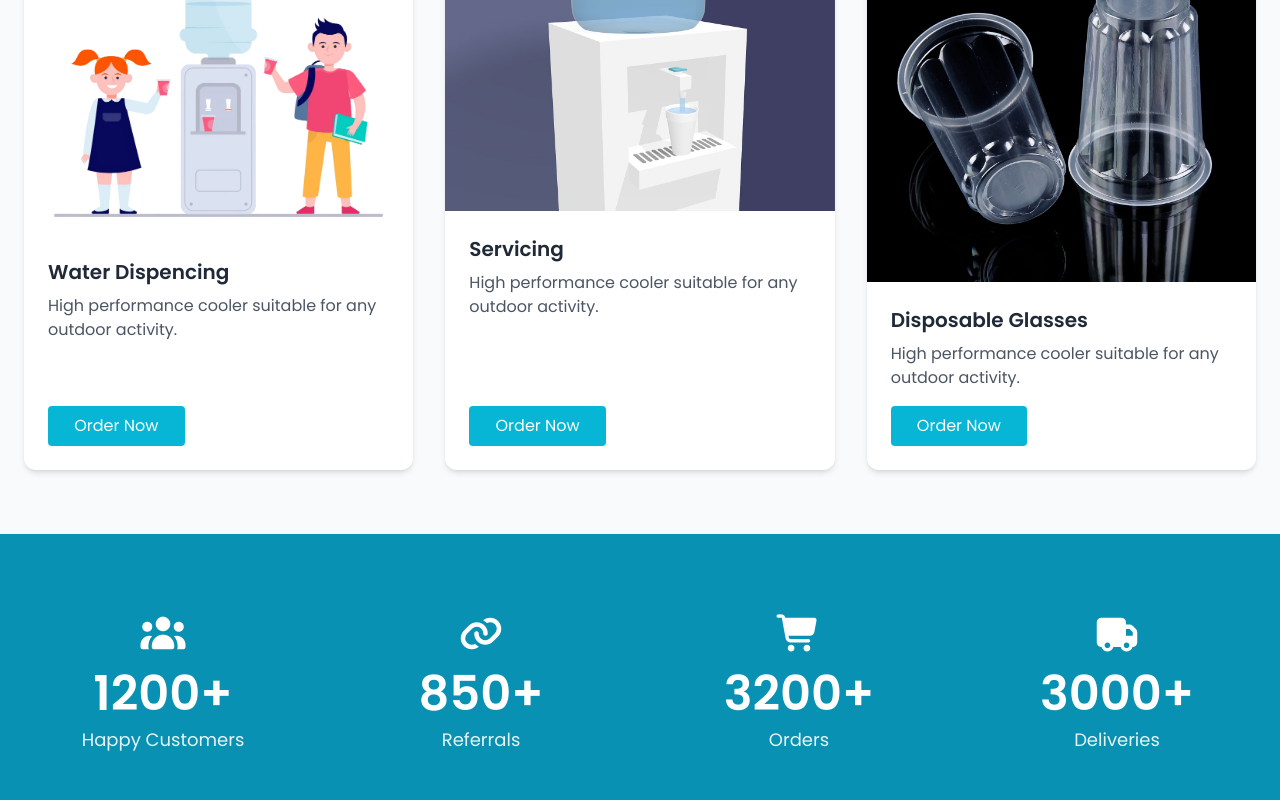
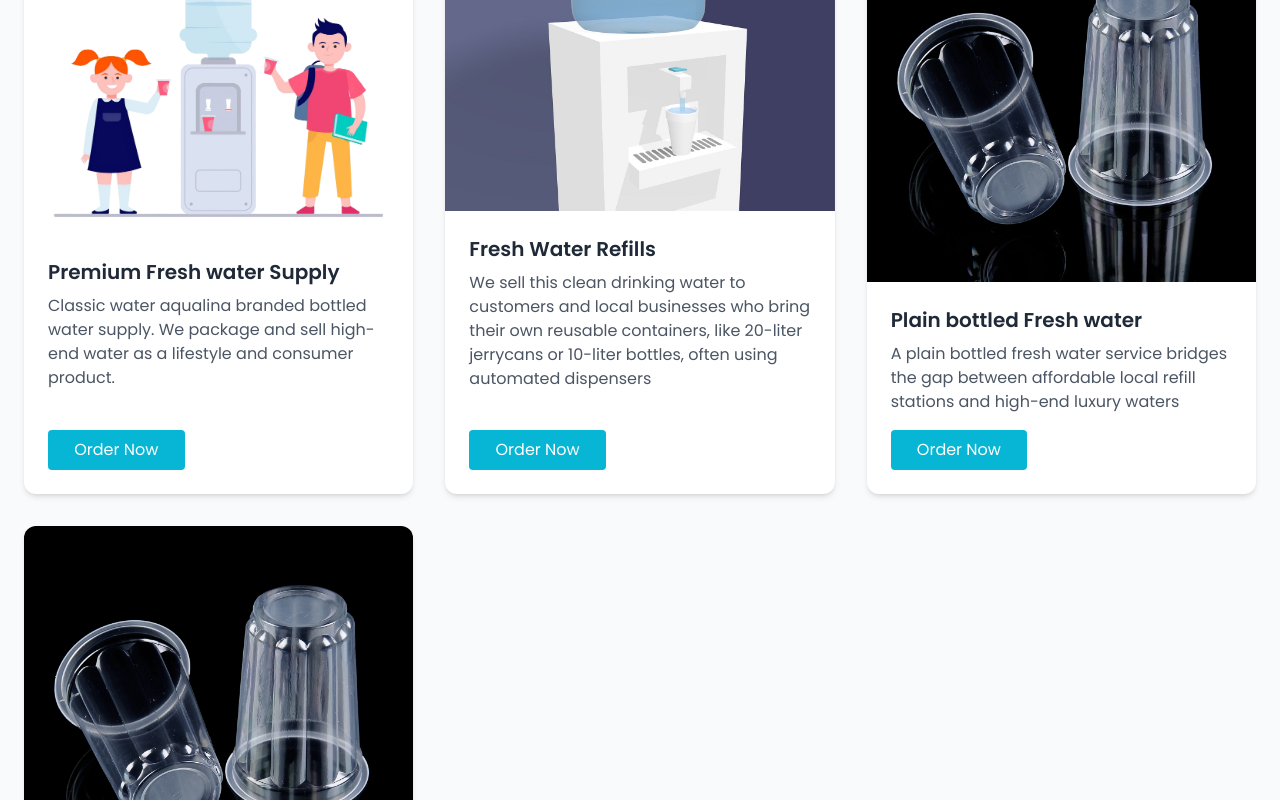
Before and after one commit to OMUCHAA/AQUALINA, a Vue app: page / in a window 1280 px wide. Shown: the part 2000-2800 px from the top of the page. Built offline with nearby package versions, Linux system fonts and the light colour scheme.

Commit message:
Updating the products section information.

```diff
--- a/src/components/pages/Home.vue
+++ b/src/components/pages/Home.vue
@@ -148,9 +148,12 @@
             alt=""
           />
           <div class="p-6 flex flex-col flex-1">
-            <h3 class="text-xl font-semibold mb-2 text-gray-800">Water Dispencing</h3>
+            <h3 class="text-xl font-semibold mb-2 text-gray-800">
+              Premium Fresh water Supply
+            </h3>
             <p class="text-gray-600 mb-4 flex-1">
-              High performance cooler suitable for any outdoor activity.
+              Classic water aqualina branded bottled water supply. We package and sell
+              high-end water as a lifestyle and consumer product.
             </p>
             <a
               href="https://wa.me/254780818238"
@@ -161,7 +164,7 @@
             </a>
           </div>
         </div>
-
+        <!-- Refills -->
         <div
           class="bg-white rounded-xl shadow-md overflow-hidden hover:shadow-2xl hover:-translate-y-2 transition-all duration-300 flex flex-col"
         >
@@ -172,9 +175,11 @@
             alt="Dispencer"
           />
           <div class="p-6 flex flex-col flex-1">
-            <h3 class="text-xl font-semibold mb-2 text-gray-800">Servicing</h3>
+            <h3 class="text-xl font-semibold mb-2 text-gray-800">Fresh Water Refills</h3>
             <p class="text-gray-600 mb-4 flex-1">
-              High performance cooler suitable for any outdoor activity.
+              We sell this clean drinking water to customers and local businesses who
+              bring their own reusable containers, like 20-liter jerrycans or 10-liter
+              bottles, often using automated dispensers
             </p>
             <a
               href="https://wa.me/254780818238"
@@ -185,7 +190,7 @@
             </a>
           </div>
         </div>
-
+        <!-- plain bottled water -->
         <div
           class="bg-white rounded-xl shadow-md overflow-hidden hover:shadow-2xl hover:-translate-y-2 transition-all duration-300 flex flex-col"
         >
@@ -196,9 +201,38 @@
             alt="Disposable Cups"
           />
           <div class="p-6 flex flex-col flex-1">
-            <h3 class="text-xl font-semibold mb-2 text-gray-800">Disposable Glasses</h3>
+            <h3 class="text-xl font-semibold mb-2 text-gray-800">
+              Plain bottled Fresh water
+            </h3>
             <p class="text-gray-600 mb-4 flex-1">
-              High performance cooler suitable for any outdoor activity.
+              A plain bottled fresh water service bridges the gap between affordable local
+              refill stations and high-end luxury waters
+            </p>
+            <a
+              href="https://wa.me/254780818238"
+              target="_blank"
+              class="bg-cyan-500 text-white px-4 py-2 rounded hover:bg-cyan-600 transition mt-auto w-2/5 text-center"
+            >
+              <button>Order Now</button>
+            </a>
+          </div>
+        </div>
+        <!-- Empty Bottles -->
+        <div
+          class="bg-white rounded-xl shadow-md overflow-hidden hover:shadow-2xl hover:-translate-y-2 transition-all duration-300 flex flex-col"
+        >
+          <img
+            src="/src/assets/disposable.webp"
+            class="transition-opacity duration-1000 opacity-0"
+            @load="$event.target.classList.remove('opacity-0')"
+            alt="Disposable Cups"
+          />
+          <div class="p-6 flex flex-col flex-1">
+            <h3 class="text-xl font-semibold mb-2 text-gray-800">Empty Water Bottles</h3>
+            <p class="text-gray-600 mb-4 flex-1">
+              Single-Use Small Scale PET Bottles: These range from small 300ml, 500ml, and
+              1.5-litre sizes up to larger 5-litre and 10-litre kitchen dispenser jars.
+              These are generally sold in huge bulk quantities to packaging lines.
             </p>
             <a
               href="https://wa.me/254780818238"
```
